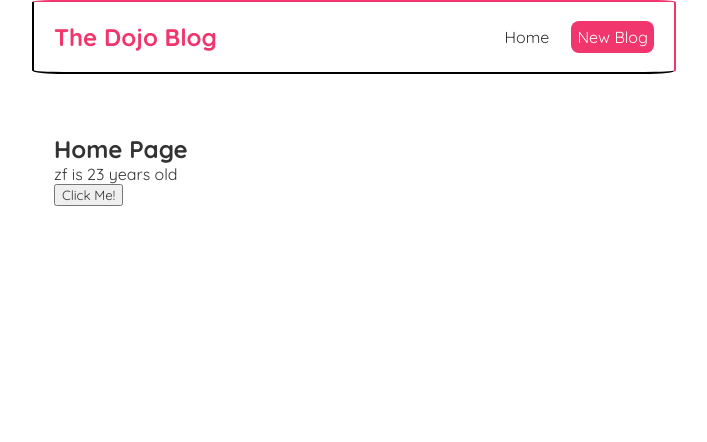
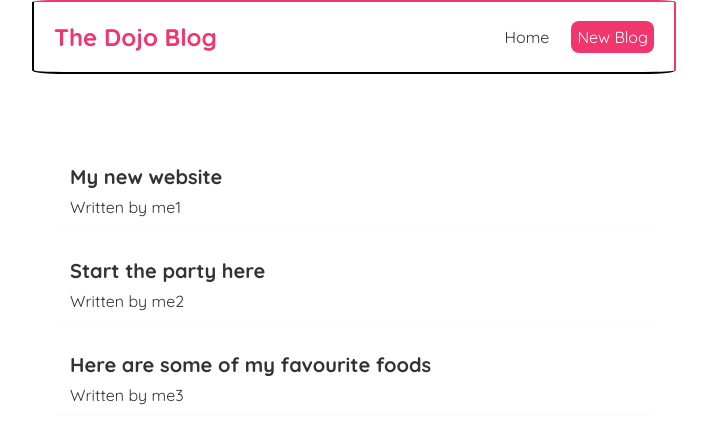
Before and after one commit to lzf834/learn-react, a React (Create React App) app: page / in a window 1280 px wide. Shown: the top 442 px of the page, without its empty margins (286-993 px from the left). Built offline with nearby package versions, Linux system fonts and the light colour scheme.

Commit message:
Lesson 10 - Lists

```diff
--- a/src/Home.js
+++ b/src/Home.js
@@ -1,21 +1,30 @@
 import { useState } from "react";
 
 const Home = () => {
-  const [name, setName] = useState("zf");
-  const [age, setAge] = useState(23);
-
-  const handleClick = () => {
-    setName("John");
-    setAge(13);
-  };
+  const [blogs, setBlogs] = useState([
+    { title: "My new website", body: "lorem ipsum", author: "me1", id: 1 },
+    {
+      title: "Start the party here",
+      body: "lorem ipsum",
+      author: "me2",
+      id: 2,
+    },
+    {
+      title: "Here are some of my favourite foods",
+      body: "lorem ipsum",
+      author: "me3",
+      id: 3,
+    },
+  ]);
 
   return (
     <div className="home">
-      <h2>Home Page</h2>
-      <p>
-        {name} is {age} years old
-      </p>
-      <button onClick={handleClick}>Click Me!</button>
+      {blogs.map((blog) => (
+        <div className="blog-preview" key={blog.id}>
+          <h2>{blog.title}</h2>
+          <p>Written by {blog.author}</p>
+        </div>
+      ))}
     </div>
   );
 };
--- a/src/index.css
+++ b/src/index.css
@@ -40,3 +40,21 @@
   margin: 40px auto;
   padding: 20px;
 }
+
+/* blog previews */
+
+.blog-preview {
+  padding: 10px 16px;
+  margin: 20px 0;
+  border-bottom: 1px solid #fafafa;
+}
+
+.blog-preview:hover {
+  box-shadow: 1px 3px 5px rgba(0, 0, 0, 0.1);
+}
+
+.blog-preview h2 {
+  font-size: 20px;
+  color: f1356d;
+  margin-bottom: 8px;
+}
```
